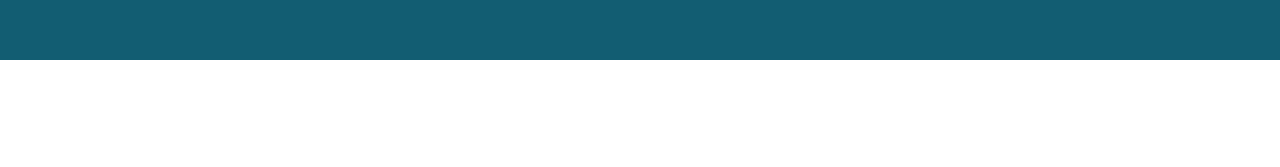
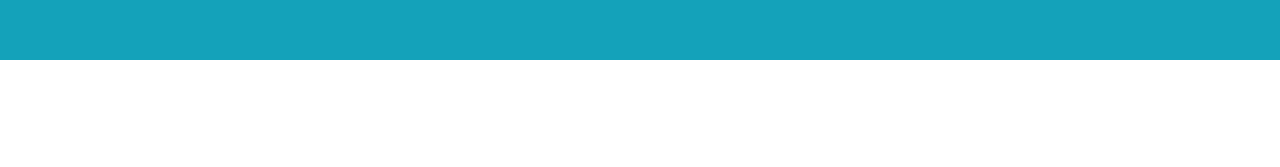
Before and after one commit to gcwvictor/m2u, a website: page views/index.html in a window 1280 px wide. Shown: the top 167 px of the page. Drawn offline with Linux system fonts and the light colour scheme.

Commit message:
change header footer color

```diff
--- a/static/css/styles.css
+++ b/static/css/styles.css
@@ -287,5 +287,5 @@ body{
 header, footer {
   width: 100%;
   height: 60px;
-  background-color: var(--primary-main);
+  background-color: var(--secondary-main);
 }
```
